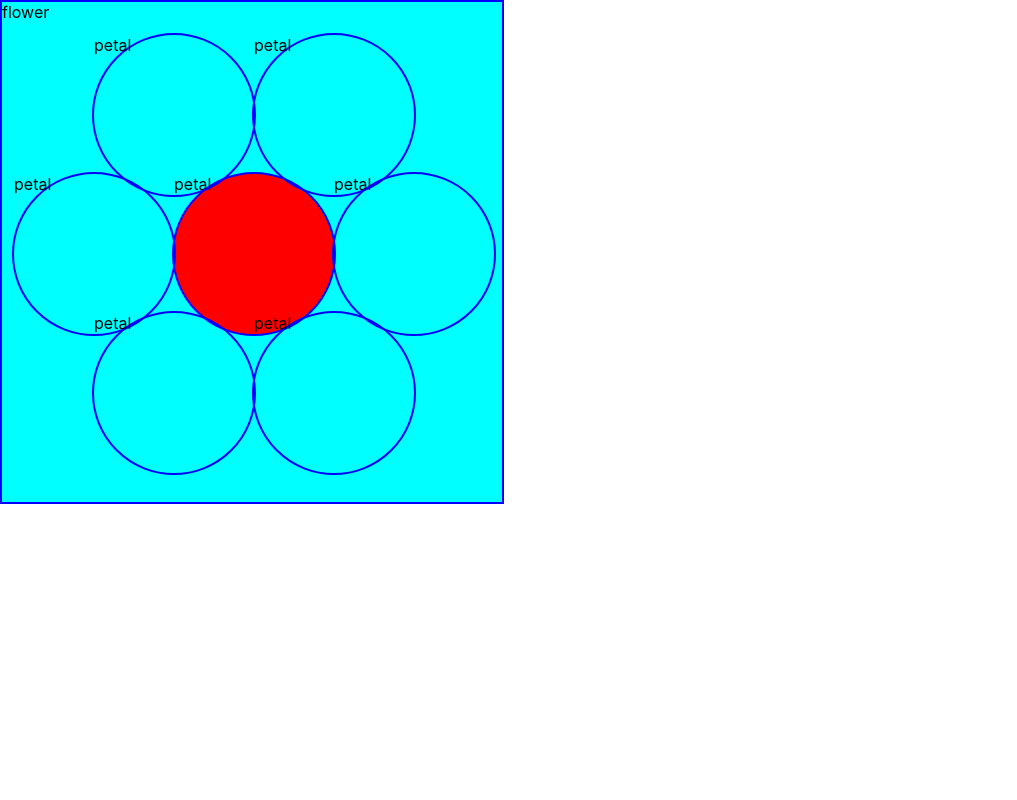
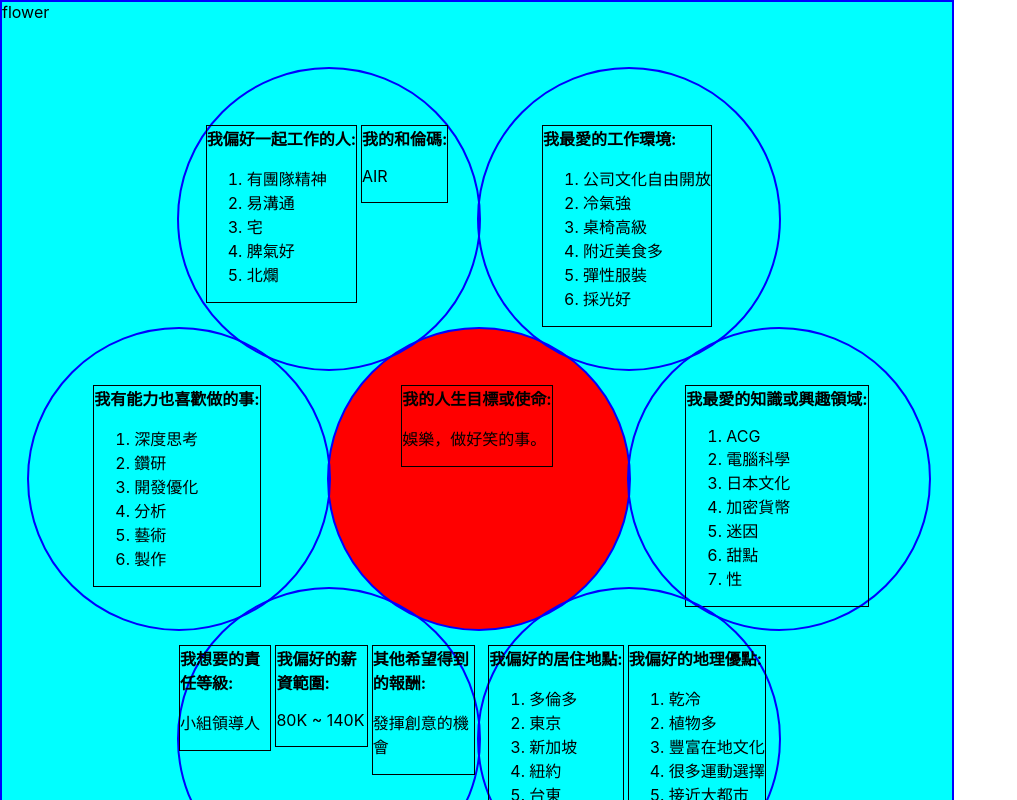
Before and after one commit to liang256/react-flower-exercise, a React (Create React App) app: page / in a window 1280 px wide. Shown: the top 800 px of the page, without its empty margins (0-1017 px from the left). Built offline with nearby package versions, Linux system fonts and the light colour scheme.

Commit message:
print out mock content

```diff
--- a/src/Flower.css
+++ b/src/Flower.css
@@ -1,5 +1,5 @@
 .flower {
-    --containerLen: 500px;
+    --containerLen: 950px;
     position: relative;
     width: var(--containerLen);
     height: var(--containerLen);
@@ -8,7 +8,7 @@
 }
 
 .petal {
-    --radius: 80px;
+    --radius: 150px;
     position: absolute;
     left: 0px;
     top: 0px;
@@ -17,6 +17,8 @@
     height: calc(var(--radius) * 2);
     /* background: #ECECEC; */
     border: 2px solid blue;
+    display: flex;
+    justify-content: center;
 }
 
 .petal.center {
@@ -78,3 +80,10 @@
     left: calc((0.5 * 2 - 1) * var(--radius) + var(--containerLen) / 2);
     top: calc(-1 * ((2 * -0.866 + 1) * var(--radius) - var(--containerLen) / 2));
 }
+
+.petalContent {
+    border: solid 1px;
+    height: fit-content;
+    margin-top: 56px;
+    margin-right: 4px;;
+}
--- a/src/index.js
+++ b/src/index.js
@@ -8,16 +8,50 @@ import './Flower.css';
 
 class Flower extends React.Component {
     render() {
+      const purposeContents = []
+      const knowledgeContents = []
+      const envContents = []
+      const colleagueContents = []
+      const skillContents = []
+      const salaryContents = []
+      const placeContents = []
+
+      this.props.data.forEach(content => {
+        switch (content.category) {
+          case 'purpose':
+            purposeContents.push(content)
+            break
+          case 'knowledge':
+            knowledgeContents.push(content)
+            break
+          case 'env':
+            envContents.push(content)
+            break
+          case 'colleague':
+            colleagueContents.push(content)
+            break
+          case 'skill':
+            skillContents.push(content)
+            break
+          case 'salary':
+            salaryContents.push(content)
+            break
+          case 'place':
+            placeContents.push(content)
+            break
+        }
+      })
+
       return (
         <div class="flower">
             flower
-            <Petal petalPosition="center"/>
-            <Petal petalPosition="degree0"/>
-            <Petal petalPosition="degree60"/>
-            <Petal petalPosition="degree120"/>
-            <Petal petalPosition="degree180"/>
-            <Petal petalPosition="degree240"/>
-            <Petal petalPosition="degree300"/>
+            <Petal petalPosition="center" contents={purposeContents}/>
+            <Petal petalPosition="degree0" contents={knowledgeContents}/>
+            <Petal petalPosition="degree60" contents={envContents}/>
+            <Petal petalPosition="degree120" contents={colleagueContents}/>
+            <Petal petalPosition="degree180" contents={skillContents}/>
+            <Petal petalPosition="degree240" contents={salaryContents}/>
+            <Petal petalPosition="degree300" contents={placeContents}/>
         </div>
       );
     }
@@ -26,17 +60,64 @@ class Flower extends React.Component {
 class Petal extends React.Component {
   render() {
     const petalPosition = this.props.petalPosition ?? ''
+    const petalContents = this.props.contents.map(content => <Content data={content}/>)
     return (
       <div className={'petal ' + petalPosition}>
-          petal
+          {petalContents}
       </div>
     );
   }
 }
 
+class Content extends React.Component {
+  render() {
+    return (
+      <div class='petalContent'>
+        <strong>{this.props.data.title + ':'}</strong>
+        {
+          this.props.data.sortedFactors.length == 0
+          ? <ContentText text={this.props.data.text}/>
+          : <FactorsList factors={this.props.data.sortedFactors}/>
+        }
+      </div>
+    );
+  }
+}
+
+class ContentText extends React.Component {
+  render() {
+    return (
+      <p>{this.props.text}</p>
+    );
+  }
+}
+
+class FactorsList extends React.Component {
+  render() {
+    const factors = this.props.factors.map(factor => <li>{factor}</li>)
+    return (
+      <ol>{factors}</ol>
+    );
+  }
+}
+
+const data = [
+  {category: 'purpose', title: '我的人生目標或使命', sortedFactors: [], text: '娛樂，做好笑的事。'},
+  {category: 'knowledge', title: '我最愛的知識或興趣領域', sortedFactors: ['ACG', '電腦科學', '日本文化', '加密貨幣', '迷因', '甜點', '性'], text: ''},
+  {category: 'env', title: '我最愛的工作環境', sortedFactors: ['公司文化自由開放', '冷氣強', '桌椅高級', '附近美食多', '彈性服裝', '採光好'], text: ''},
+  {category: 'colleague', title: '我偏好一起工作的人', sortedFactors: ['有團隊精神', '易溝通', '宅', '脾氣好', '北爛'], text: ''},
+  {category: 'colleague', title: '我的和倫碼', sortedFactors: [], text: 'AIR'},
+  {category: 'skill', title: '我有能力也喜歡做的事', sortedFactors: ['深度思考', '鑽研', '開發優化', '分析', '藝術', '製作'], text: ''},
+  {category: 'salary', title: '我想要的責任等級', sortedFactors: [], text: '小組領導人'},
+  {category: 'salary', title: '我偏好的薪資範圍', sortedFactors: [], text: '80K ~ 140K'},
+  {category: 'salary', title: '其他希望得到的報酬', sortedFactors: [], text: '發揮創意的機會'},
+  {category: 'place', title: '我偏好的居住地點', sortedFactors: ['多倫多', '東京', '新加坡', '紐約', '台東'], text: ''},
+  {category: 'place', title: '我偏好的地理優點', sortedFactors: ['乾冷', '植物多', '豐富在地文化', '很多運動選擇', '接近大都市', '有好的賣場'], text: ''}
+];
+
 ReactDOM.render(
   <React.StrictMode>
-    <Flower />
+    <Flower data={data}/>
   </React.StrictMode>,
   document.getElementById('root')
 );
```
